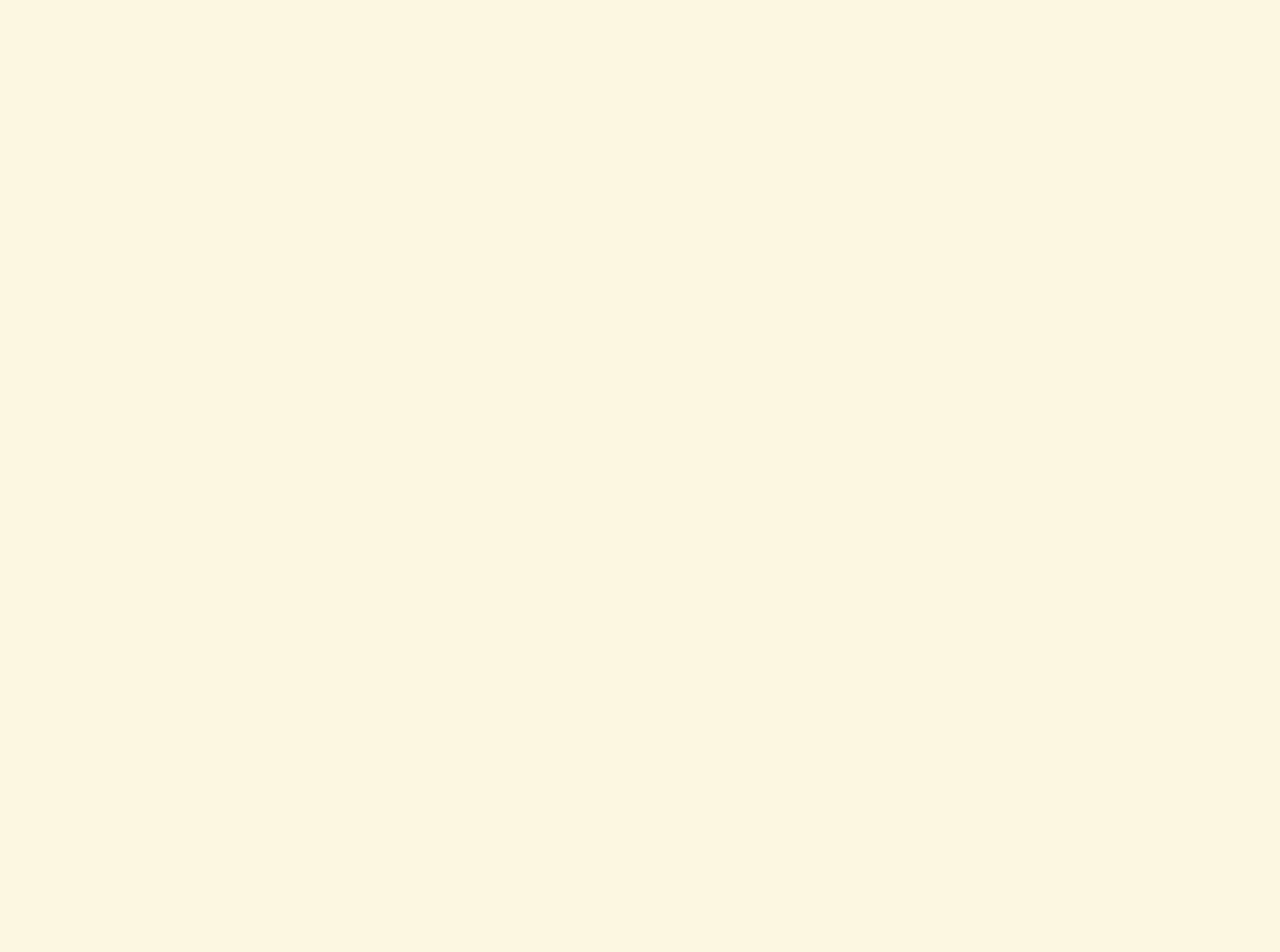
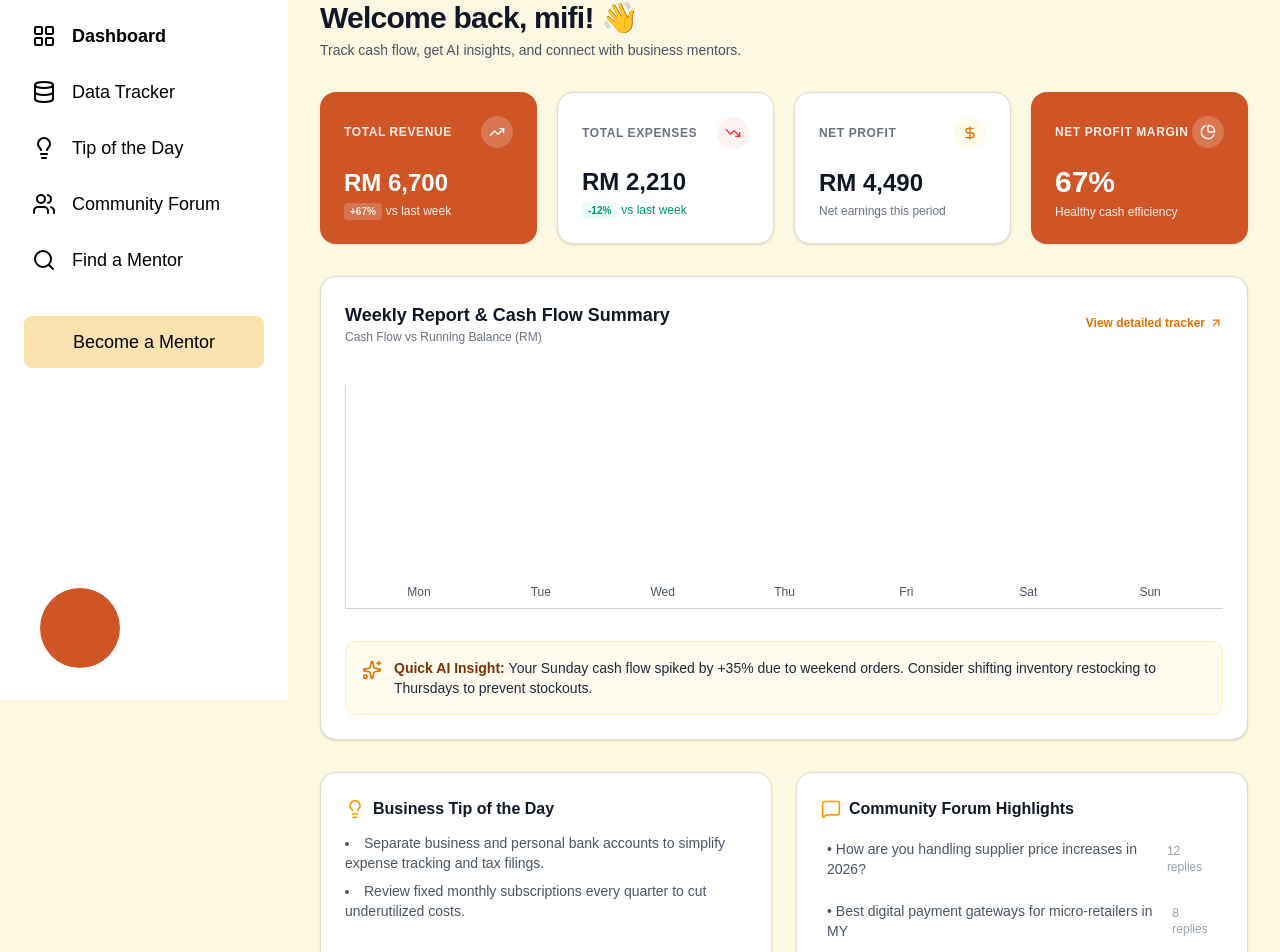
Before and after one commit to JasmineHara/WWCD-FINANCIAL-INCLUSION-AND-SMART-ECONOMY, a Next.js app: page / in a window 1280 px wide. Before the commit this address had no page. Shown: the part 100-1052 px from the top of the page. Before the commit the page ends 800 px from the top, so only its background shows below. Built offline with nearby package versions, Linux system fonts and the light colour scheme; a web font is replaced by a local one.

Commit message:
ui for dashboard with mock values

```diff
--- a/app/layout.tsx
+++ b/app/layout.tsx
@@ -17,19 +17,21 @@ const andika = Andika({
 });
 
 export const metadata: Metadata = {
-  title: "namename",
+  title: "mifi",
   description: "Financial data tracking for micro-SMEs",
 };
 
-export default function RootLayout({ children }: LayoutProps<"/">) {
+export default function RootLayout({ children }: { children: React.ReactNode }) {
   return (
     <html lang="en" suppressHydrationWarning className={`${poppins.variable} ${andika.variable} h-full antialiased`}>
+      <head>
+        <Script id="theme-init" strategy="beforeInteractive">
+          {`try{if(localStorage.getItem("theme")==="dark")document.documentElement.classList.add("dark")}catch(e){}`}
+        </Script>
+      </head>
       <body className="min-h-full font-sans">
         <AppShell>{children}</AppShell>
       </body>
-      <Script id="theme-init" strategy="beforeInteractive">
-        {`try{if(localStorage.getItem("theme")==="dark")document.documentElement.classList.add("dark")}catch(e){}`}
-      </Script>
     </html>
   );
 }
--- a/app/login/loginDemo.tsx
+++ b/app/login/loginDemo.tsx
@@ -171,7 +171,7 @@ export default function LoginDemo({ user }: LoginDemoProps) {
           ) : step === "welcome" ? (
             /* ---------- Welcome ---------- */
             <>
-              <h1 className="mb-8 text-xl font-semibold">Welcome To MIFI!</h1>
+              <h1 className="mb-8 text-xl font-semibold">Welcome To mifi!</h1>
               <button
                 type="button"
                 onClick={() => choose("login")}
--- a/app/page.tsx
+++ b/app/page.tsx
@@ -1,20 +1,217 @@
-// Home Page - Keisha
+"use client";
 
-import { redirect } from "next/navigation";
+import { useState } from "react";
+import Link from "next/link";
+import {
+  TrendingUp,
+  TrendingDown,
+  DollarSign,
+  PieChart,
+  Lightbulb,
+  MessageSquare,
+  ArrowUpRight,
+  Sparkles,
+} from "lucide-react";
 
-export default function Home() {
-  redirect("/login");
+export default function DashboardPage() {
+  const [userName] = useState("mifi");
+
+  // Mock data for weekly cash flow chart (Mon - Sun)
+  const weeklyData = [
+    { day: "Mon", cashFlow: 320, balance: 320 },
+    { day: "Tue", cashFlow: 450, balance: 420 },
+    { day: "Wed", cashFlow: 500, balance: 480 },
+    { day: "Thu", cashFlow: 620, balance: 600 },
+    { day: "Fri", cashFlow: 410, balance: 460 },
+    { day: "Sat", cashFlow: 580, balance: 520 },
+    { day: "Sun", cashFlow: 850, balance: 790 },
+  ];
+
   return (
-    <main className="flex min-h-screen items-center justify-center bg-slate-50 p-8">
-      <div className="w-full max-w-xl rounded-2xl bg-white p-8 shadow-lg ring-1 ring-slate-200">
-        <p className="text-sm font-semibold uppercase tracking-[0.2em] text-emerald-600">
-          WWCD Project
-        </p>
-        <h1 className="mt-4 text-3xl font-bold text-slate-900">Finance Tracker</h1>
-        <p className="mt-3 text-slate-600">
-          Your app is running. This page is the default home screen.
+    <div className="space-y-8 max-w-7xl mx-auto pt-2">
+      {/* 1. Greeting Header */}
+      <div>
+        <h1 className="text-3xl font-bold tracking-tight text-gray-900 dark:text-white">
+          Welcome back, {userName}! 👋
+        </h1>
+        <p className="mt-1 text-sm text-gray-600 dark:text-gray-400">
+          Track cash flow, get AI insights, and connect with business mentors.
         </p>
       </div>
-    </main>
+
+      {/* 2. Key Metrics Grid */}
+      <div className="grid grid-cols-1 sm:grid-cols-2 lg:grid-cols-4 gap-5">
+        {/* Total Revenue */}
+        <div
+          className="rounded-2xl p-6 text-white shadow-sm flex flex-col justify-between transition hover:shadow-md"
+          style={{ backgroundColor: "var(--accent)" }}
+        >
+          <div className="flex items-center justify-between">
+            <span className="text-xs font-semibold uppercase tracking-wider opacity-90">
+              Total Revenue
+            </span>
+            <div className="rounded-full bg-white/20 p-2">
+              <TrendingUp className="h-4 w-4 text-white" />
+            </div>
+          </div>
+          <div className="mt-4">
+            <div className="text-2xl font-bold">RM 6,700</div>
+            <div className="mt-1 flex items-center gap-1 text-xs font-medium opacity-90">
+              <span className="bg-white/20 px-1.5 py-0.5 rounded text-[10px] font-bold">+67%</span>
+              <span>vs last week</span>
+            </div>
+          </div>
+        </div>
+
+        {/* Total Expenses */}
+        <div className="rounded-2xl p-6 bg-surface border shadow-sm flex flex-col justify-between transition hover:shadow-md" style={{ borderColor: "var(--mifi-border, #e3dcc8)" }}>
+          <div className="flex items-center justify-between">
+            <span className="text-xs font-semibold uppercase tracking-wider text-gray-500 dark:text-gray-400">
+              Total Expenses
+            </span>
+            <div className="rounded-full bg-red-50 dark:bg-red-950/30 p-2">
+              <TrendingDown className="h-4 w-4 text-red-500" />
+            </div>
+          </div>
+          <div className="mt-4">
+            <div className="text-2xl font-bold text-gray-900 dark:text-white">RM 2,210</div>
+            <div className="mt-1 flex items-center gap-1 text-xs text-emerald-600 font-medium">
+              <span className="bg-emerald-50 dark:bg-emerald-950/30 px-1.5 py-0.5 rounded text-[10px] font-bold">-12%</span>
+              <span>vs last week</span>
+            </div>
+          </div>
+        </div>
+
+        {/* Net Profit */}
+        <div className="rounded-2xl p-6 bg-surface border shadow-sm flex flex-col justify-between transition hover:shadow-md" style={{ borderColor: "var(--mifi-border, #e3dcc8)" }}>
+          <div className="flex items-center justify-between">
+            <span className="text-xs font-semibold uppercase tracking-wider text-gray-500 dark:text-gray-400">
+              Net Profit
+            </span>
+            <div className="rounded-full bg-amber-50 dark:bg-amber-950/30 p-2">
+              <DollarSign className="h-4 w-4 text-amber-600" />
+            </div>
+          </div>
+          <div className="mt-4">
+            <div className="text-2xl font-bold text-gray-900 dark:text-white">RM 4,490</div>
+            <p className="mt-1 text-xs text-gray-500">Net earnings this period</p>
+          </div>
+        </div>
+
+        {/* Net Profit Margin */}
+        <div
+          className="rounded-2xl p-6 text-white shadow-sm flex flex-col justify-between transition hover:shadow-md"
+          style={{ backgroundColor: "var(--accent)" }}
+        >
+          <div className="flex items-center justify-between">
+            <span className="text-xs font-semibold uppercase tracking-wider opacity-90">
+              Net Profit Margin
+            </span>
+            <div className="rounded-full bg-white/20 p-2">
+              <PieChart className="h-4 w-4 text-white" />
+            </div>
+          </div>
+          <div className="mt-4">
+            <div className="text-3xl font-bold">67%</div>
+            <p className="mt-1 text-xs opacity-90">Healthy cash efficiency</p>
+          </div>
+        </div>
+      </div>
+
+      {/* 3. Weekly Report & Cash Flow Summary Chart Card */}
+      <div className="rounded-2xl bg-surface border p-6 shadow-sm" style={{ borderColor: "var(--mifi-border, #e3dcc8)" }}>
+        <div className="flex flex-wrap items-center justify-between gap-4 mb-6">
+          <div>
+            <h2 className="text-lg font-bold text-gray-900 dark:text-white">
+              Weekly Report & Cash Flow Summary
+            </h2>
+            <p className="text-xs text-gray-500">Cash Flow vs Running Balance (RM)</p>
+          </div>
+          <Link
+            href="/tracker"
+            className="inline-flex items-center gap-1 text-xs font-semibold text-amber-600 hover:text-amber-700 hover:underline"
+          >
+            <span>View detailed tracker</span>
+            <ArrowUpRight className="h-3.5 w-3.5" />
+          </Link>
+        </div>
+
+        {/* CSS Bar Chart Visualization */}
+        <div className="pt-4 pb-2">
+          <div className="h-56 flex items-end justify-between gap-2 border-b border-l border-gray-300 dark:border-zinc-700 px-4 pb-2">
+            {weeklyData.map((item) => {
+              const barHeightPct = (item.cashFlow / 1000) * 100;
+              return (
+                <div key={item.day} className="flex-1 flex flex-col items-center gap-2 group relative">
+                  {/* Tooltip */}
+                  <div className="absolute -top-10 opacity-0 group-hover:opacity-100 transition-opacity bg-zinc-900 text-white text-[10px] py-1 px-2 rounded shadow pointer-events-none whitespace-nowrap z-10">
+                    RM {item.cashFlow}
+                  </div>
+                  {/* Bar */}
+                  <div className="w-full max-w-[40px] bg-amber-200 dark:bg-amber-600/40 rounded-t-lg transition-all group-hover:bg-amber-400" style={{ height: `${barHeightPct}%` }} />
+                  <span className="text-xs font-medium text-gray-600 dark:text-gray-400">{item.day}</span>
+                </div>
+              );
+            })}
+          </div>
+        </div>
+
+        {/* Quick AI Insight Strip */}
+        <div className="mt-6 rounded-xl p-4 flex items-start gap-3 bg-amber-50/80 dark:bg-zinc-800/60 border border-amber-200/60 dark:border-zinc-700">
+          <Sparkles className="h-5 w-5 shrink-0 text-amber-600 mt-0.5" />
+          <div className="text-sm text-gray-800 dark:text-gray-200">
+            <strong className="font-semibold text-amber-900 dark:text-amber-300">Quick AI Insight: </strong>
+            Your Sunday cash flow spiked by +35% due to weekend orders. Consider shifting inventory restocking to Thursdays to prevent stockouts.
+          </div>
+        </div>
+      </div>
+
+      {/* 4. Bottom Grid: Tip of the Day & Community Highlights */}
+      <div className="grid grid-cols-1 md:grid-cols-2 gap-6">
+        {/* Business Tip Card */}
+        <div className="rounded-2xl bg-surface border p-6 shadow-sm flex flex-col justify-between" style={{ borderColor: "var(--mifi-border, #e3dcc8)" }}>
+          <div>
+            <div className="flex items-center gap-2 font-bold text-gray-900 dark:text-white mb-3">
+              <Lightbulb className="h-5 w-5 text-amber-500" />
+              <h3>Business Tip of the Day</h3>
+            </div>
+            <ul className="space-y-2 text-sm text-gray-600 dark:text-gray-300 list-disc list-inside">
+              <li>Separate business and personal bank accounts to simplify expense tracking and tax filings.</li>
+              <li>Review fixed monthly subscriptions every quarter to cut underutilized costs.</li>
+            </ul>
+          </div>
+          <div className="mt-5 pt-3 border-t border-gray-100 dark:border-zinc-800">
+            <Link href="/tips" className="text-xs font-semibold text-amber-600 hover:underline">
+              Read more tips →
+            </Link>
+          </div>
+        </div>
+
+        {/* Community Forum Highlights Card */}
+        <div className="rounded-2xl bg-surface border p-6 shadow-sm flex flex-col justify-between" style={{ borderColor: "var(--mifi-border, #e3dcc8)" }}>
+          <div>
+            <div className="flex items-center gap-2 font-bold text-gray-900 dark:text-white mb-3">
+              <MessageSquare className="h-5 w-5 text-amber-500" />
+              <h3>Community Forum Highlights</h3>
+            </div>
+            <ul className="space-y-2.5 text-sm text-gray-600 dark:text-gray-300">
+              <li className="flex items-center justify-between hover:bg-gray-50 dark:hover:bg-zinc-800 p-1.5 rounded transition">
+                <span>• How are you handling supplier price increases in 2026?</span>
+                <span className="text-xs text-gray-400">12 replies</span>
+              </li>
+              <li className="flex items-center justify-between hover:bg-gray-50 dark:hover:bg-zinc-800 p-1.5 rounded transition">
+                <span>• Best digital payment gateways for micro-retailers in MY</span>
+                <span className="text-xs text-gray-400">8 replies</span>
+              </li>
+            </ul>
+          </div>
+          <div className="mt-5 pt-3 border-t border-gray-100 dark:border-zinc-800">
+            <Link href="/community" className="text-xs font-semibold text-amber-600 hover:underline">
+              Join community discussions →
+            </Link>
+          </div>
+        </div>
+      </div>
+    </div>
   );
 }
```
